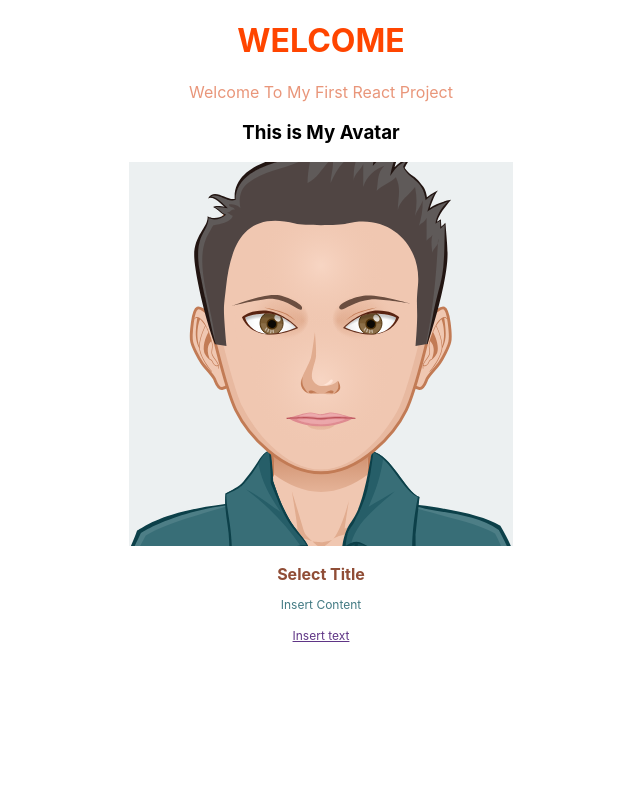
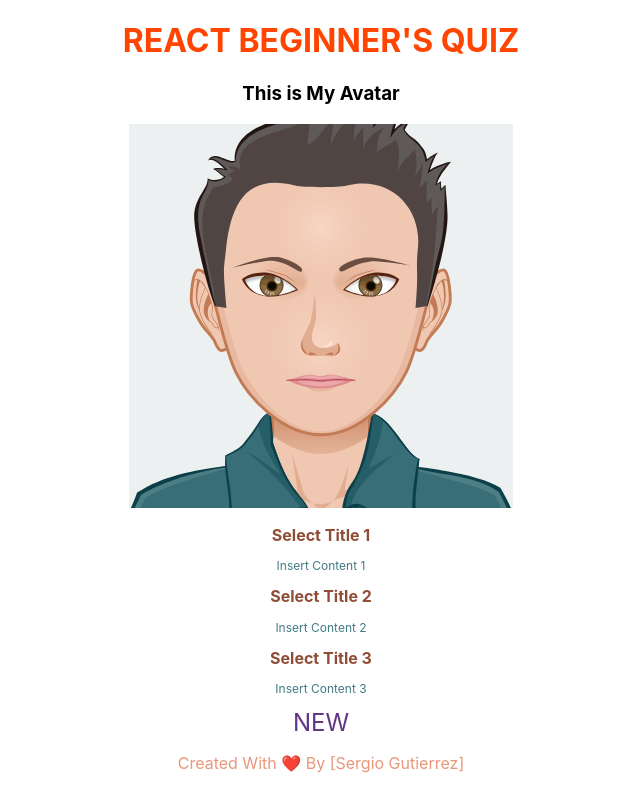
Before and after one commit to SGutierrez17/react-project-1, a React (Create React App) app: page / in a window 1280 px wide. Shown: the whole page, without its empty margins (319-959 px from the left). Built offline with nearby package versions, Linux system fonts and the light colour scheme.

Commit message:
Finish quiz react

```diff
--- a/src/App.jsx
+++ b/src/App.jsx
@@ -10,14 +10,13 @@ import Header from "./atoms/header/header";
 function App() {
   return (
     <div className="App">
-      <Header title="Welcome"/>
-      <Footer content="Welcome to my first react project" />
+      <Header title="React Beginner's Quiz"/>
       <Avatar description="This is My Avatar"/>
-      <Card
-      title="Select title"
-      content="Insert content"
-      />
-      <Badge label="Insert text"/>
+      <Card title="Select title 1" content="Insert content 1" />
+      <Card title="Select title 2" content="Insert content 2" />
+      <Card title="Select title 3" content="Insert content 3" />
+      <Badge label="New"/>
+      <Footer content="Created with ❤️ by [Sergio Gutierrez]" />
     </div>
   );
 }
--- a/src/atoms/badge/badge.css
+++ b/src/atoms/badge/badge.css
@@ -1,5 +1,5 @@
 .badge{
-    font-size: 12px;
-    text-decoration: underline;
+    font-size: 24px;
+    text-transform: uppercase;
     color: rgb(95, 53, 134);
 }
```
